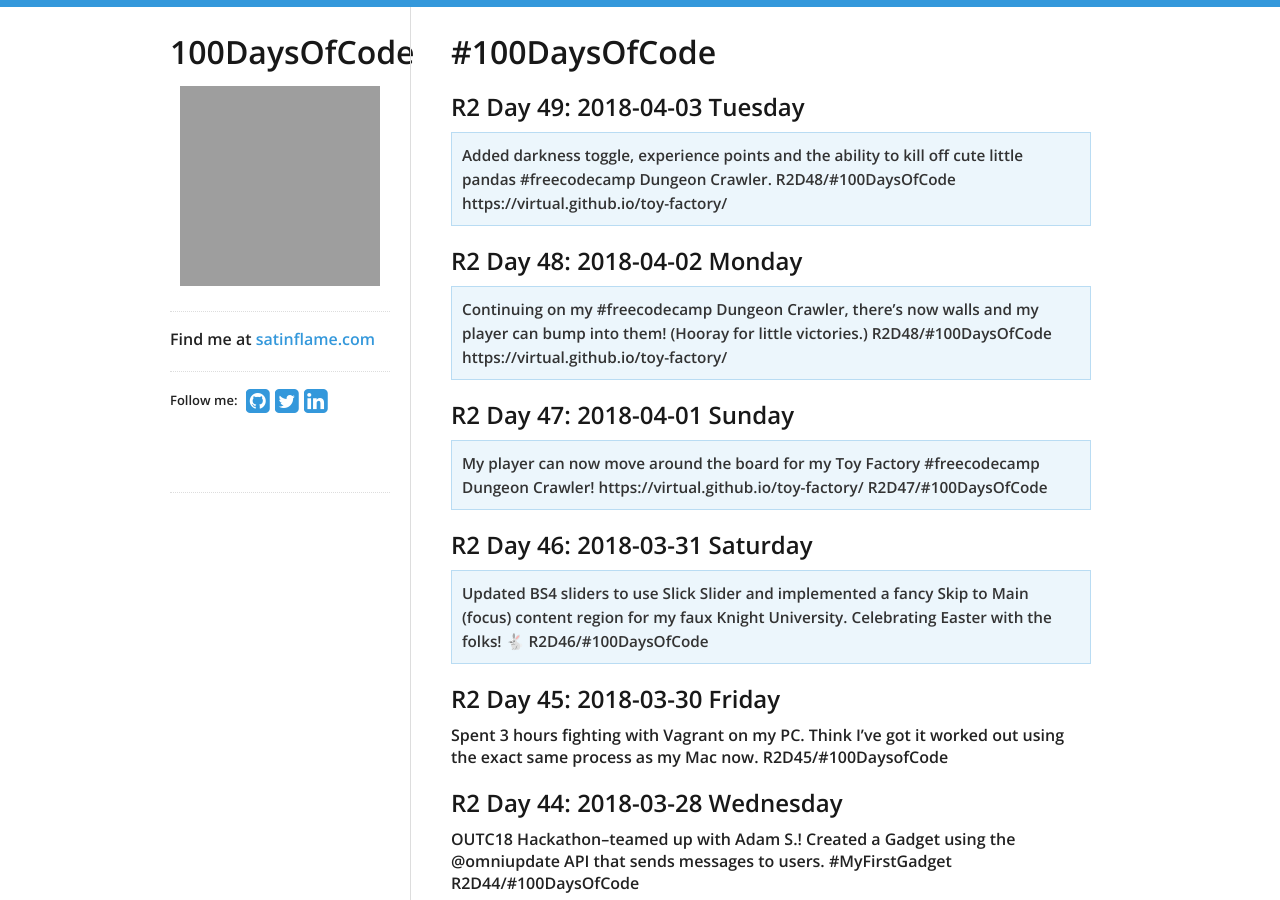
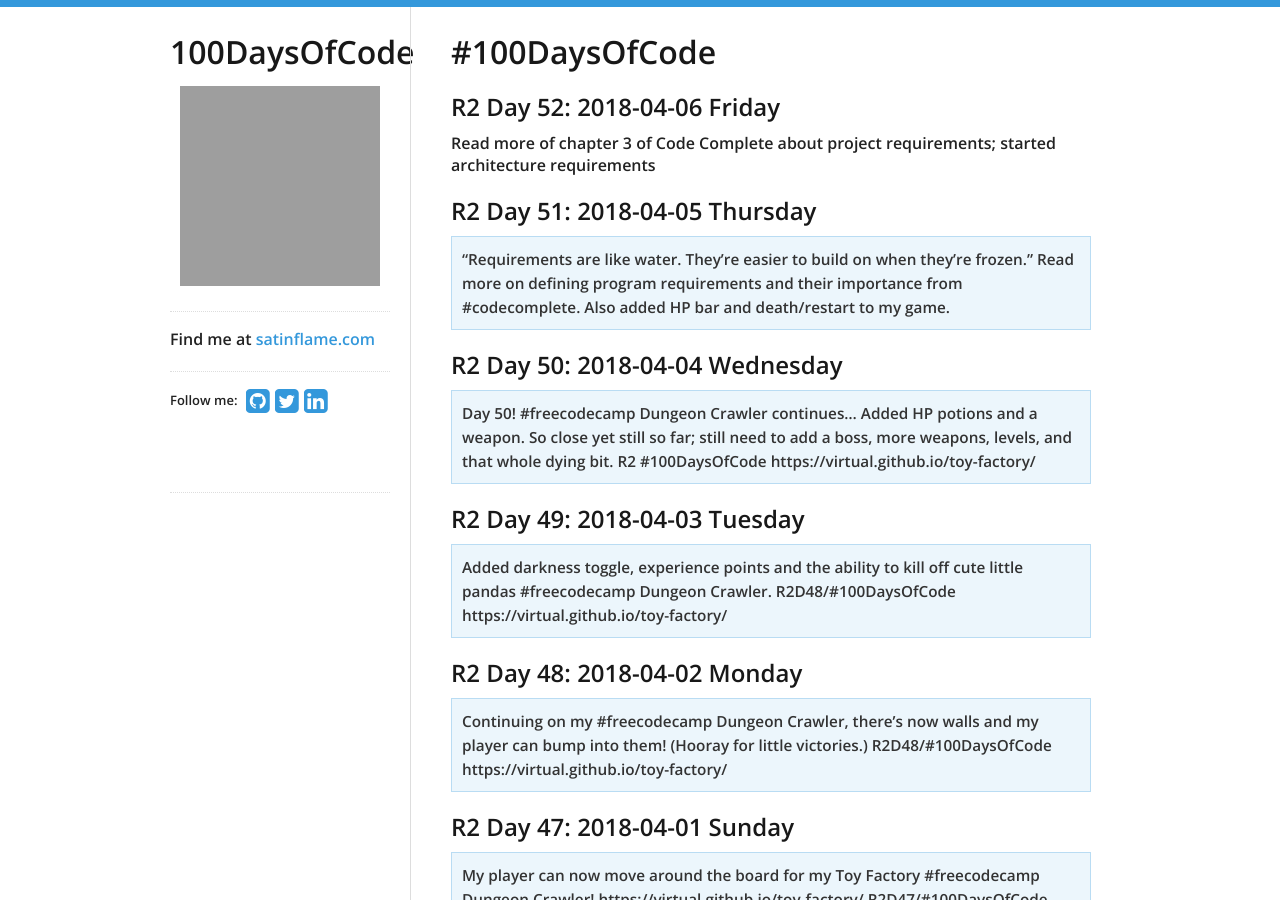
Before and after one commit to virtual/100daysofcode, a Jekyll site: the page built from index.md, in a window 1280 px wide and 900 px high. Built offline with Jekyll 4.4.1, drawn with Linux system fonts in a browser that asks for light colours; nearby versions of some CDN libraries; our own code applies the rules of GitHub Pages for plain Markdown files; grey boxes are pictures that could not be loaded.

Commit message:
Update index.md

```diff
--- a/index.md
+++ b/index.md
@@ -1,4 +1,17 @@
 # #100DaysOfCode
+
+## R2 Day 52: 2018-04-06 Friday
+
+Read more of chapter 3 of Code Complete about project requirements; started architecture requirements
+
+## R2 Day 51: 2018-04-05 Thursday
+
+> "Requirements are like water. They're easier to build on when they're frozen." Read more on defining program requirements and their importance from #codecomplete. Also added HP bar and death/restart to my game.
+
+## R2 Day 50: 2018-04-04 Wednesday
+
+> Day 50! #freecodecamp Dungeon Crawler continues... Added HP potions and a weapon. So close yet still so far; still need to add a boss, more weapons, levels, and that whole dying bit.
+R2 #100DaysOfCode https://virtual.github.io/toy-factory/
 
 ## R2 Day 49: 2018-04-03 Tuesday
 
```
